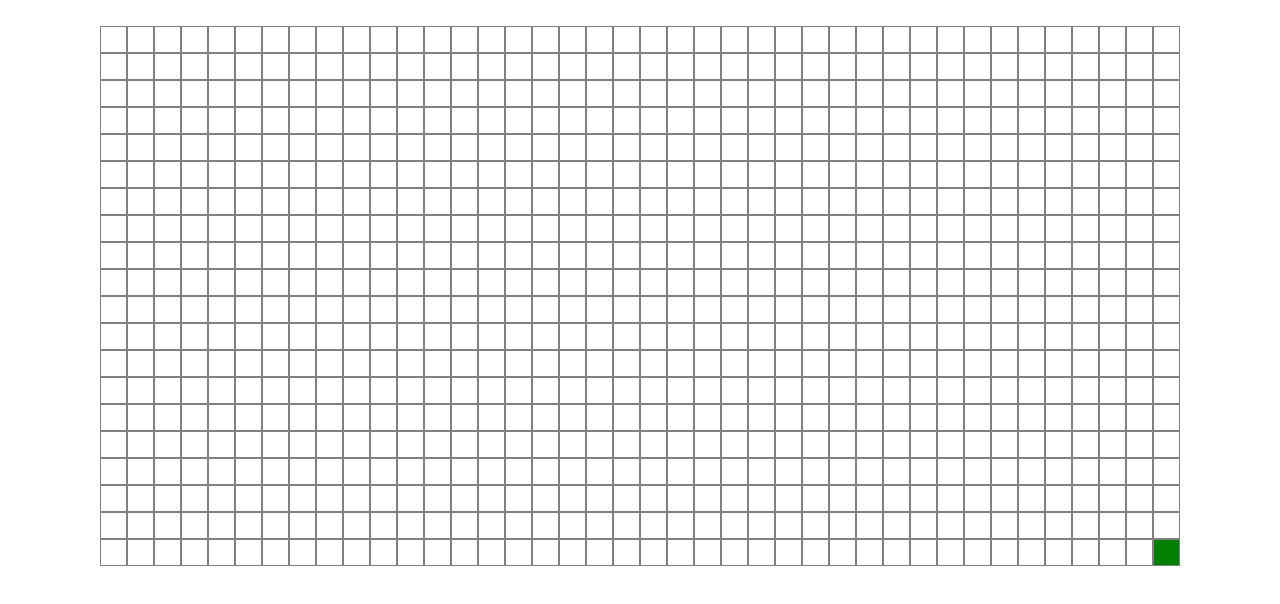
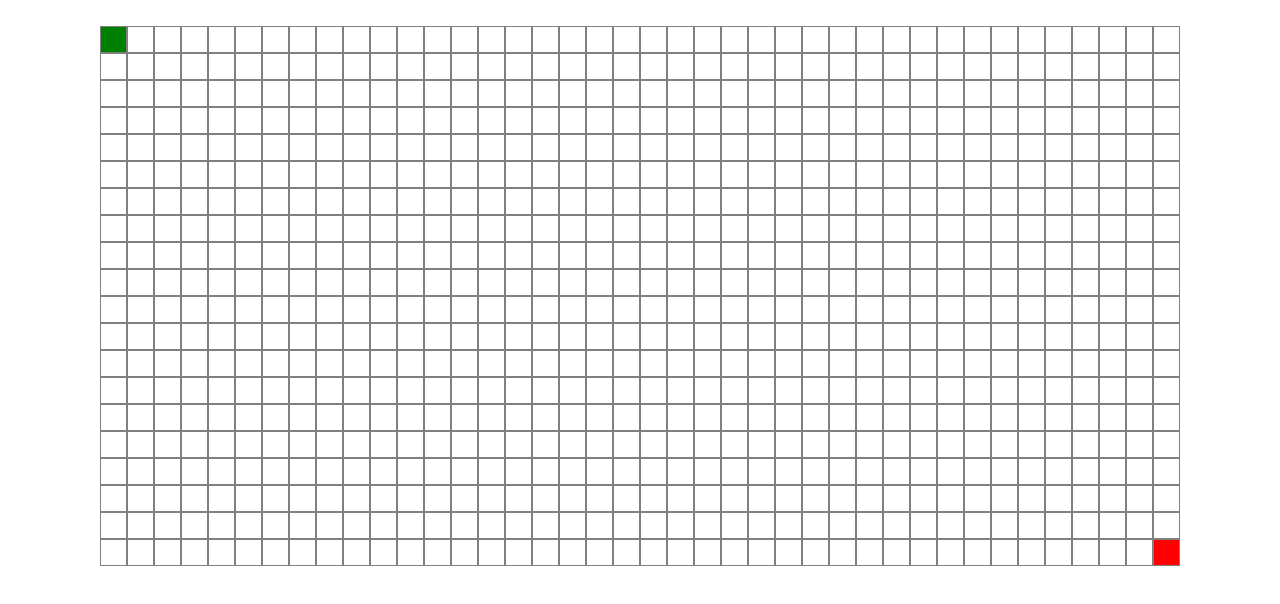
Before and after one commit to TarangGarlapally/pathfinder, a React (Create React App) app: page / in a window 1280 px wide. Shown: the top 604 px of the page. Built offline with nearby package versions, Linux system fonts and the light colour scheme.

Commit message:
source, destination and others

```diff
--- a/src/App.js
+++ b/src/App.js
@@ -1,13 +1,20 @@
-import React from "react";
+import React, { createContext, useState } from "react";
 import Grid from "./components/Grid";
 import Header from "./components/Header";
 
+export let CursorContext = createContext();
+
 function App() {
+
+  const [cursorState, setCursorState] = useState("blank");
+
   return (
+    <CursorContext.Provider value = {{cursorState, setCursorState}}>
     <div className="App">
       <Header />
       <Grid />
     </div>
+    </CursorContext.Provider>
   );
 }
 
--- a/src/components/Grid.jsx
+++ b/src/components/Grid.jsx
@@ -4,11 +4,27 @@ import GridCube from "./GridCube";
 export default function Grid(){
 
     const grid_list = [];
-
+    let c = 0;
     for (let i = 0; i < 20; i++) {
         let l = [];
         for (let j = 0; j < 40; j++) {
-            l.push([]);
+            console.log(c);
+            let color = "white";
+            let type = "blank";
+            if(c === 0){
+                color = "green";
+                type = "source";
+            }
+            if(c === 799){
+                color = "red";
+                type = "destination";
+            }
+            l.push({
+                id: c,
+                color: color,
+                type: type
+            });
+            c += 1;
         }
         grid_list.push(l);
     }
@@ -16,7 +32,17 @@ export default function Grid(){
 
     return <div className="grid">
         {grid_list.map((item, index)=>{
-            return <div className="gridOut" key={index}>{item.map((inner_item, inner_index)=><GridCube key={inner_index} color={index === 19 && inner_index === 39?"green":""}/>)}</div>
+            return <div className="gridOut" key={index}>
+                {item.map((inner_item, inner_index)=>{
+
+                    return <GridCube
+                        id = {inner_item.id.toString()}
+                        key={inner_index}
+                        color={inner_item.color}
+                        type={inner_item.type}
+                    />
+                })}
+                </div>
         })}
     </div>
 }
--- a/src/components/GridCube.jsx
+++ b/src/components/GridCube.jsx
@@ -1,11 +1,21 @@
 import React, { useState } from "react";
 
 export default function GridCube(props){
-    const [type,setType] = useState("blank");
-    const handlePress = (event)=>{
+    const [type,setType] = useState(props.type);
+    const handleDragOver = (event)=>{
+        if(type === "source" || type === "destination")
+            return;
         event.target.style.backgroundColor = "black";
         setType("wall");
     }
+
+
     // eslint-disable-next-line no-useless-concat
-    return <div className={"gridCube "+props.color} onDragOver={handlePress}></div>
+    return <div
+            id = {props.id}
+            type={type}
+            className={"gridCube "+props.color}
+            onDragOver={handleDragOver}
+            onClick={handleDragOver}
+        />
 }
--- a/src/index.js
+++ b/src/index.js
@@ -3,6 +3,7 @@ import ReactDOM from 'react-dom';
 import App from './App';
 import "./styles.css";
 import reportWebVitals from './reportWebVitals';
+
 
 ReactDOM.render(
   <React.StrictMode>
--- a/src/styles.css
+++ b/src/styles.css
@@ -7,12 +7,16 @@
   transition: 0.1s ease;
 }
 
-.gridCube:hover {
+.gridCube[type="blank"]:hover {
   background-color: black;
 }
 
 .green {
   background-color: green;
+}
+
+.red {
+  background-color: red;
 }
 
 .gridOut {
```
